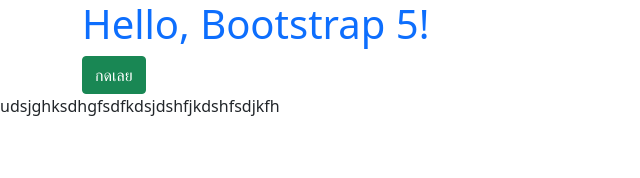
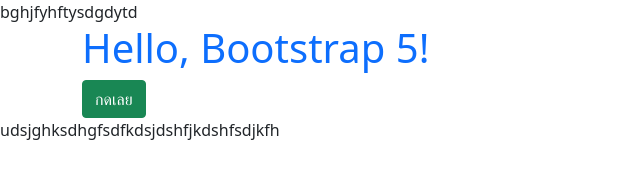
Before and after one commit to naninonaja/rotandnewprojact, a website: page view/index.html in a window 1280 px wide. Shown: the whole page, without its empty margins (0-640 px from the left). Drawn offline with Linux system fonts and the light colour scheme; files that its build step writes are made by us from their sources; files whose address does not match are found by name.

Commit message:
first commit

```diff
--- a/view/index.html
+++ b/view/index.html
@@ -6,7 +6,7 @@
   <meta name="viewport" content="width=device-width, initial-scale=1.0">
   <title>Bootstrap 5 Local</title>
   <!-- เชื่อมต่อ Bootstrap CSS -->
-    <link rel="stylesheet" href="bootstrap/css/bootstrap.min.css">
+  <link rel="stylesheet" href="bootstrap/css/bootstrap.min.css">bghjfyhftysdgdytd
 </head>
 
 <body>
```
Lines whose indentation alone changed are shown as unchanged.
